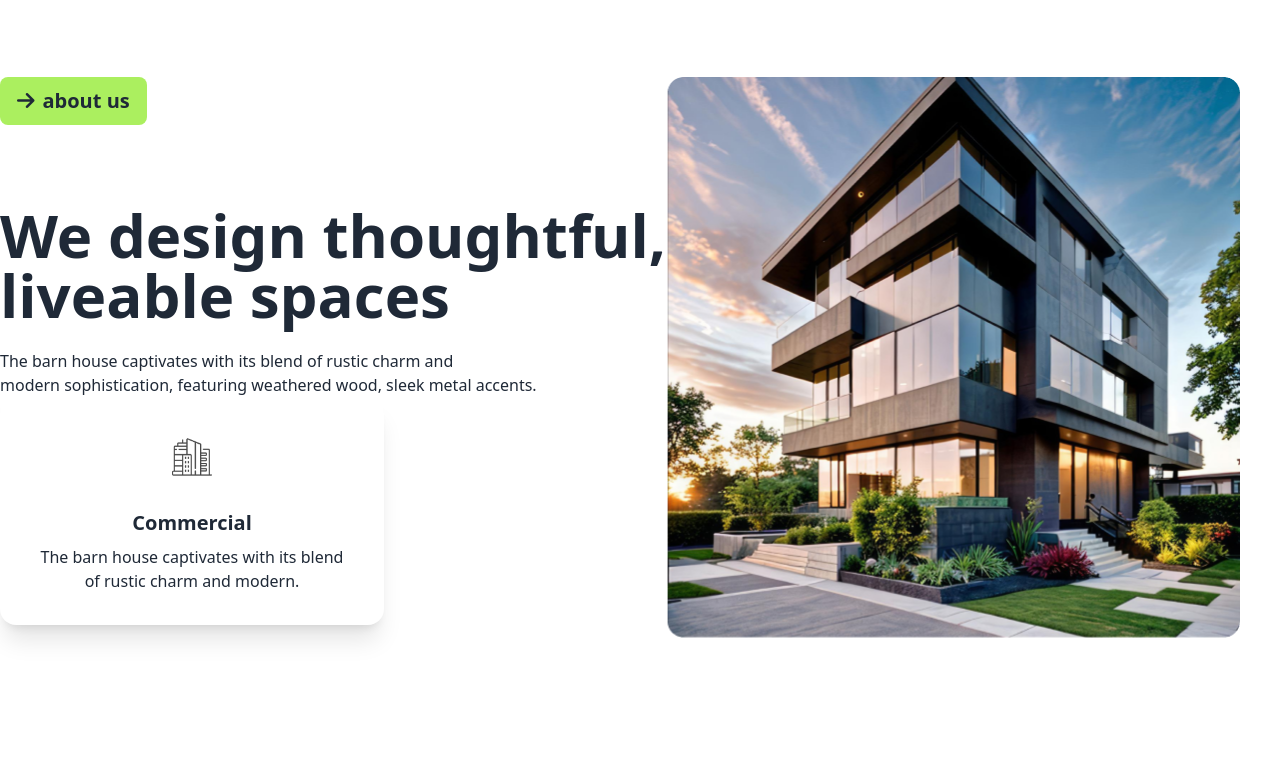
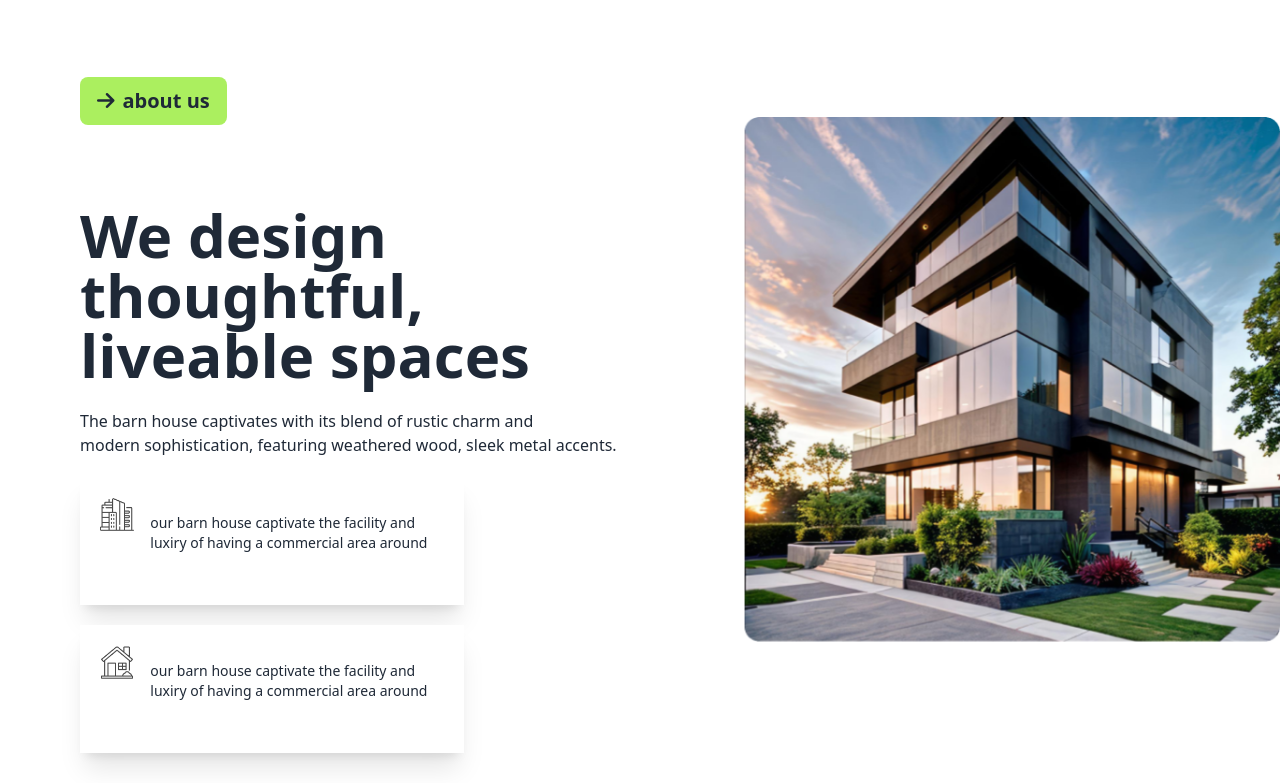
Before and after one commit to crimsonphoenix21/assignment-3-portfolio, a plain HTML site: page index.html in a window 1280 px wide. Shown: the part 677-1460 px from the top of the page. Drawn offline with nearby package versions, Linux system fonts and the light colour scheme.

Commit message:
finished the project

```diff
--- a/index.html
+++ b/index.html
@@ -141,7 +141,7 @@
     <main>
         <!-- main part starts -->
          <section>
-            <div class="mt-20 flex">
+            <div class="mt-20 lg:flex ml-20 gap-10">
 
                 <!-- text section -->
 
@@ -159,35 +159,48 @@
                           <!-- card section -->
 
 
-                          <div class="flex">
-                            <div class="card bg-base-100 w-96 shadow-xl">
+                          <div class="card card-compact bg-base-100 w-96 h-32 shadow-xl mt-5 rounded-none">
+                            <div class="flex p-5">
+                                <div>
+                                    <figure>
+                                            <img
+                                               src="assets/commercial.png"
+                                              alt="Shoes" />
+                                            </figure>
+                                    </div>
+                                    <div>
+                                        <div class="card-body">
 
+                                            <p>our barn house captivate the facility and luxiry of having a commercial area around</p>
 
-                                <figure class="pt-10 px-10">
+                                          </div>
+                                    </div>
+                            </div>
+                          </div>
+                          <div class="card card-compact bg-base-100 w-96 h-32 shadow-xl mt-5 rounded-none">
+                            <div class="flex p-5">
+                                <div>
+                                    <figure>
+                                            <img
+                                               src="assets/residential.png"
+                                              alt="Shoes" />
+                                            </figure>
+                                    </div>
+                                    <div>
+                                        <div class="card-body">
 
-                                    <div class="card-action">
-                                        <img class="h-10 w-10"                             src="assets/commercial.png"
-                                        alt="commercial"
-                                         />
-                                      </div>
-                                </figure>
+                                            <p>our barn house captivate the facility and luxiry of having a commercial area around</p>
 
-
-
-                                </figure>
-                                <div class="card-body items-center text-center">
-                                  <h2 class="card-title">Commercial</h2>
-                                  <p>The barn house captivates with its blend of rustic charm and modern.</p>
-                                  </div>
-
-                                </div>
-                        </div>
+                                          </div>
+                                    </div>
+                            </div>
+                          </div>
 
                     </div>
 
 
                        <div>
-                        <img src="assets/Rectangle.png" alt="">
+                        <img class="mt-10" src="assets/Rectangle.png" alt="">
                        </div>
 
                     </div>
@@ -358,7 +371,7 @@
                 </div>
 
                 <!-- let's discuss next project -->
-                 <div class="bg-image-full h-screen flex items-center justify-center mt-20">
+                 <div class="bg-image-full h-screen flex items-center justify-center mt-20 flex flex-wrap lg:flex-wrap">
 
 
                     <div>
@@ -389,7 +402,7 @@
                          <div class="hero">
                             <div class="hero-content flex-col lg:flex-row-reverse">
 
-                              <div class="card max-w-sm shrink-0 ">
+                              <div class="card max-w-lg shrink-0 ">
                                 <form class="card-body">
                                   <div class="lg:flex gap-20">
 
```
